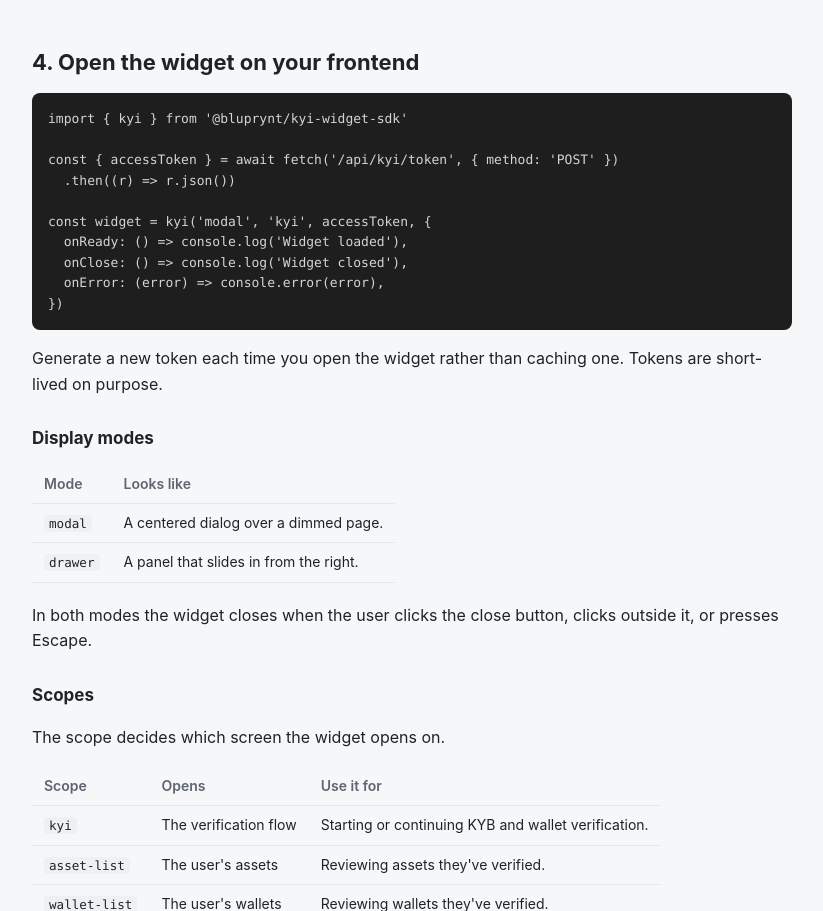
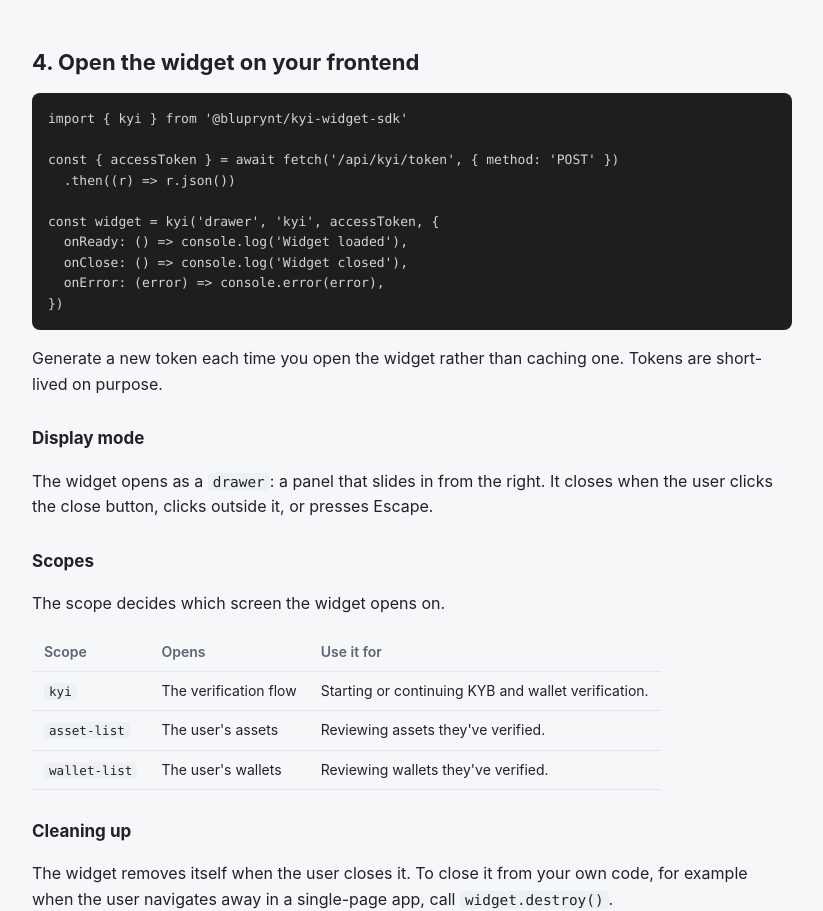
Before and after one commit to blupryntco/kyi-widget-sdk, a website: page docs/integration.html in a window 1280 px wide. Shown: the part 2387-3298 px from the top of the page, without its empty margins (174-997 px from the left). Drawn offline with Linux system fonts and the light colour scheme.

Commit message:
docs: make drawer the only documented mode, hide modal (#15)

```diff
--- a/docs/integration.html
+++ b/docs/integration.html
@@ -96,22 +96,15 @@
 const { accessToken } = await fetch('/api/kyi/token', { method: 'POST' })
   .then((r) =&gt; r.json())
 
-const widget = kyi('modal', 'kyi', accessToken, {
+const widget = kyi('drawer', 'kyi', accessToken, {
   onReady: () =&gt; console.log('Widget loaded'),
   onClose: () =&gt; console.log('Widget closed'),
   onError: (error) =&gt; console.error(error),
 })</code></pre>
       <p>Generate a new token each time you open the widget rather than caching one. Tokens are short-lived on purpose.</p>
 
-      <h3 id="modes">Display modes</h3>
-      <table>
-        <thead><tr><th>Mode</th><th>Looks like</th></tr></thead>
-        <tbody>
-          <tr><td><code>modal</code></td><td>A centered dialog over a dimmed page.</td></tr>
-          <tr><td><code>drawer</code></td><td>A panel that slides in from the right.</td></tr>
-        </tbody>
-      </table>
-      <p>In both modes the widget closes when the user clicks the close button, clicks outside it, or presses Escape.</p>
+      <h3 id="modes">Display mode</h3>
+      <p>The widget opens as a <code>drawer</code>: a panel that slides in from the right. It closes when the user clicks the close button, clicks outside it, or presses Escape.</p>
 
       <h3 id="scopes">Scopes</h3>
       <p>The scope decides which screen the widget opens on.</p>
@@ -139,7 +132,7 @@
   const open = async () =&gt; {
     const { accessToken } = await fetch('/api/kyi/token', { method: 'POST' })
       .then((r) =&gt; r.json())
-    widgetRef.current = kyi('modal', 'kyi', accessToken, {
+    widgetRef.current = kyi('drawer', 'kyi', accessToken, {
       onClose: () =&gt; { widgetRef.current = null },
     })
   }
```
Also changed, not shown: docs/api.html (+1 -1 lines), docs/index.html (+1 -1 lines), docs/playground.html (+4 -13 lines), src/widget.ts (+3 -7 lines), README.md.
